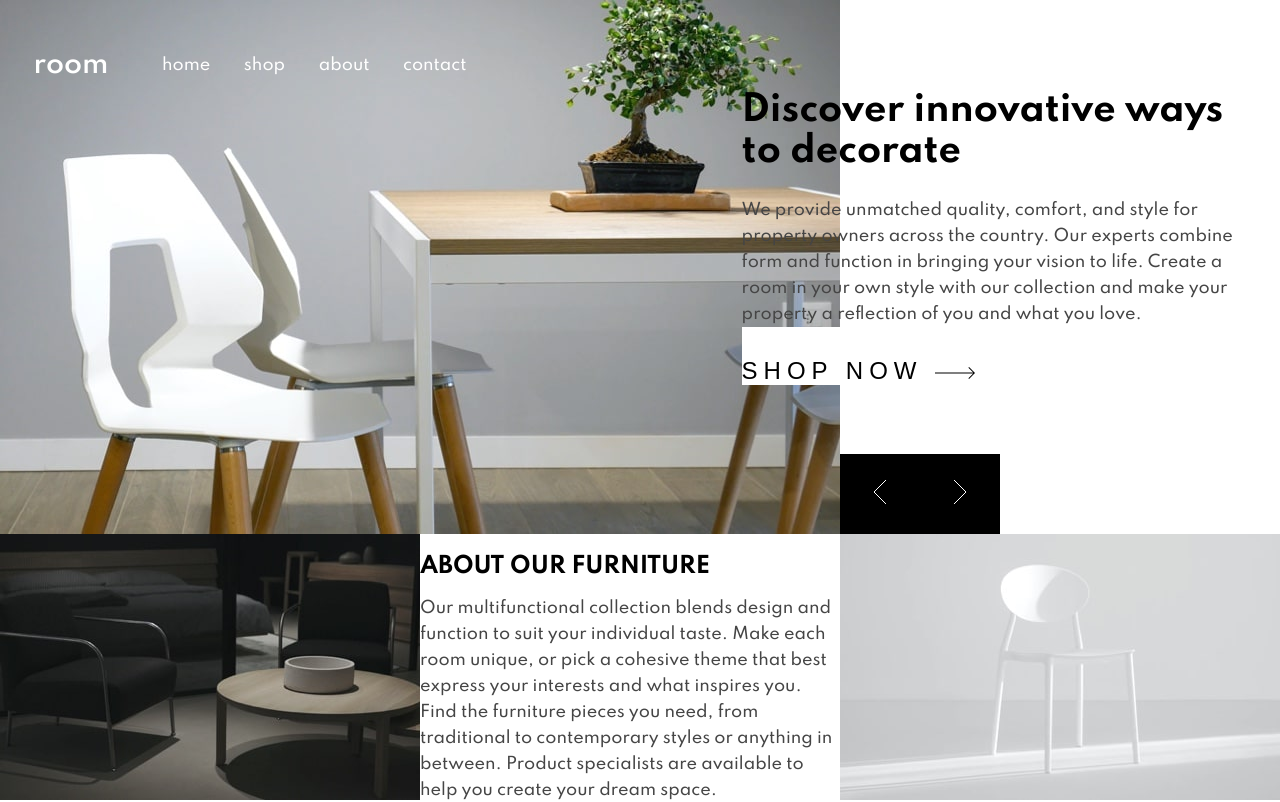
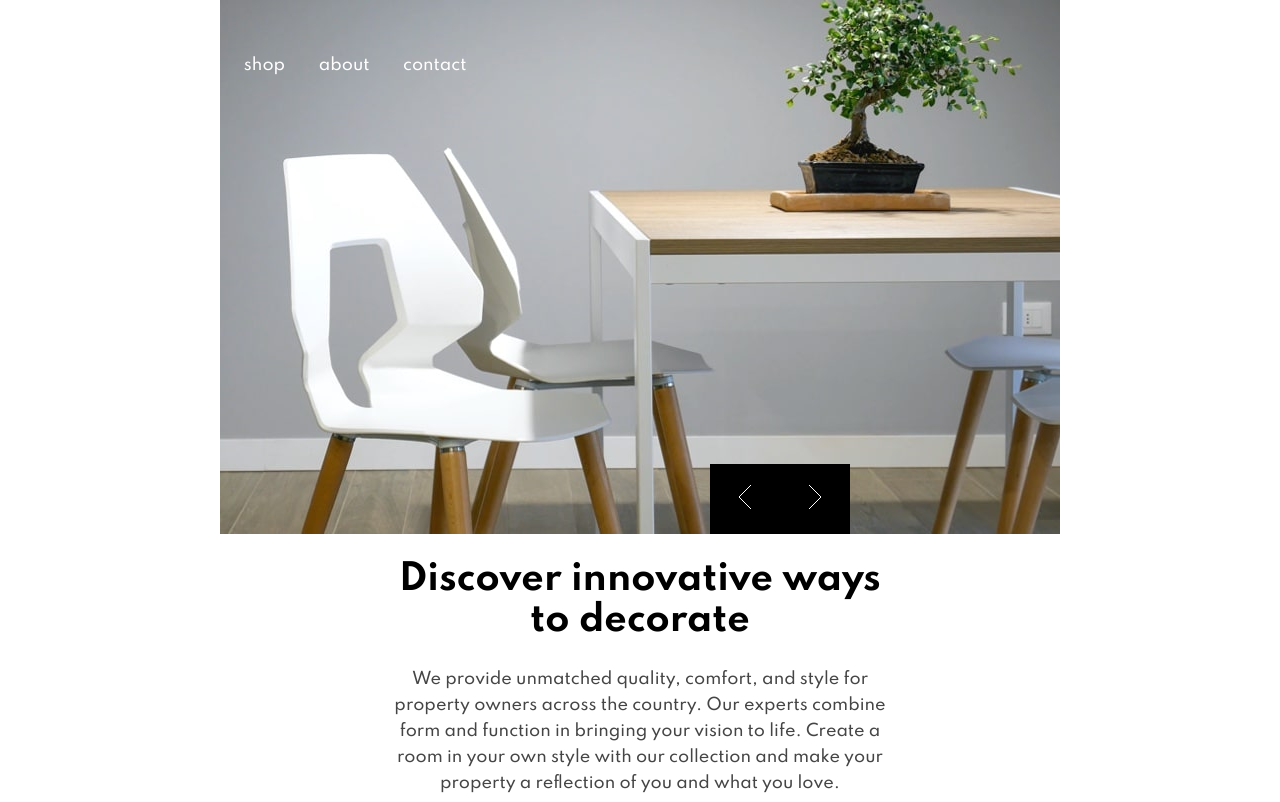
Before and after one commit to Thymoos/room-page, a React (Create React App) app: page / in a window 1280 px wide. Shown: the top 802 px of the page. Built offline with nearby package versions, Linux system fonts and the light colour scheme.

Commit message:
Add styles for additional resolutions

```diff
--- a/src/components/About.css
+++ b/src/components/About.css
@@ -34,7 +34,30 @@
     }
 }
 
-@media(max-width: 420px) {
+@media(max-width: 1350px) {
+    .about {
+        display: inline-block;
+        position: relative;
+        max-width: 100vw;
+        margin-top: 280px;
+        text-align: center;
+    }
+
+    .about .text {
+        padding-right: 100px;
+        padding-left: 100px;
+    }
+
+    .about img:first-child {
+        margin-bottom: 20px;
+    }
+
+    .about img:nth-of-type(2) {
+        margin-top: 30px;
+    }
+}
+
+@media(max-width: 559px) {
     .about {
         display: block;
         position: relative;
@@ -54,5 +77,6 @@
         max-width: 90vw;
         margin-left: 15px;
         text-align: center;
+        padding: 0;
     }
 }
--- a/src/components/Menu.css
+++ b/src/components/Menu.css
@@ -9,6 +9,7 @@ ul {
     color: white;
     margin-top: 50px;
     align-items: center;
+    z-index: 1000;
 }
 
 ul li:first-child {
@@ -33,10 +34,16 @@ ul li a:hover {
     display: none;
 }
 
-@media(max-width: 420px) {
+@media(max-width: 1000px) {
+    ul {
+        left: 50px;
+    }
+}
+
+@media(max-width: 800px) {
     ul {
         max-width: 100vw;
-        z-index: 1000;
+        left: 0;
     }
 
     ul li {
@@ -69,7 +76,7 @@ ul li a:hover {
         z-index: 10;
         position: fixed;
         width: 100vw;
-        height: 15vh;
+        height: 25vh;
         transition: 0.3s;
     }
 
@@ -94,7 +101,7 @@ ul li a:hover {
 
     .active .shade {
         width: 100vw;
-        height: 85vh;
+        height: 75vh;
         z-index: -1;
         background-color: rgba(0, 0, 0, 0.5);
         position: fixed;
@@ -102,3 +109,20 @@ ul li a:hover {
         left: 0;
     }
 }
+
+@media(max-width: 600px) {
+    .active {
+        height: 15vh;
+    }
+
+    .active .shade {
+        height: 85vh;
+    }
+}
+
+@media(max-width: 300px) {
+    .active ul li a {
+        font-weight: 600;
+        font-size: 14px;
+    }
+}
--- a/src/components/Slider.css
+++ b/src/components/Slider.css
@@ -78,7 +78,50 @@ p {
     }
 }
 
-@media(max-width: 420px) {
+@media(max-width: 1350px) {
+    .slider {
+        text-align: center;
+    }
+
+    .info {
+        display: inline-block;
+        position: initial;
+        text-align: center;
+        margin-top: 20px;
+    }
+
+    .arrows {
+        position: absolute;
+        top: 100%;
+        left: 850px;
+        transform: translate(-140px, -75px);
+        max-height: 60px;
+        width: 140px;
+
+    }
+
+    .slider img {
+        max-width: 100vw;
+    }
+
+    .main-img-wrapper {
+        position: relative;
+
+    }
+
+    .arrows button {
+        width: 70px;
+        height: 70px;
+    }
+}
+
+@media(max-width: 849px) {
+    .arrows {
+        left: 650px;
+    }
+}
+
+@media(max-width: 600px) {
     .info {
         position: relative;
         max-width: 90vw;
@@ -102,7 +145,7 @@ p {
         position: absolute;
         top: 100%;
         left: 100vw;
-        transform: translate(-120px, -100%);
+        transform: translate(-120px, 0);
         max-height: 60px;
         width: 120px;
     }
@@ -122,6 +165,19 @@ p {
 
     .main-img-wrapper {
         position: relative;
-        max-height: 360px;
+        max-height: 365px;
     }
 }
+
+@media(max-width: 300px) {
+    .arrows {
+        transform: translate(-110px, -60px);
+        max-height: 55px;
+        width: 110px;
+    }
+
+    .arrows button {
+        width: 55px;
+        height: 55px;
+    }
+}
```
